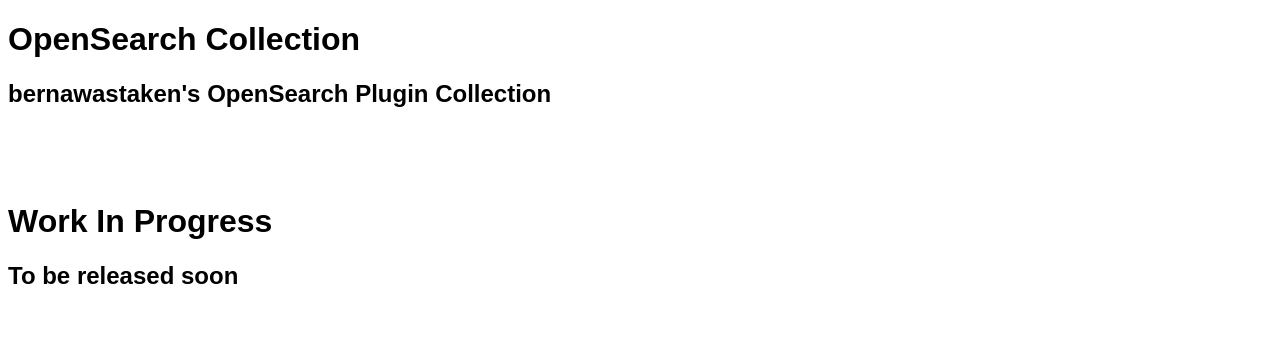
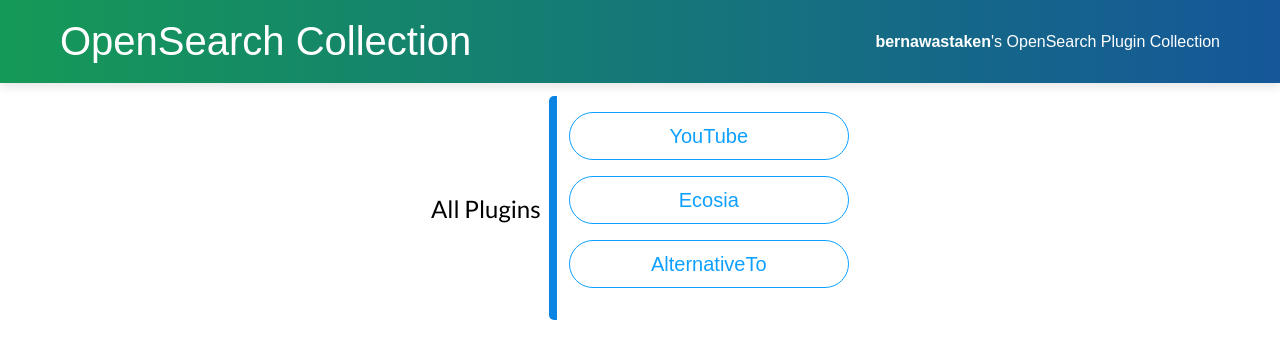
Before and after one commit to bernawastaken/opensearch-collection, a plain HTML site: page index.html in a window 1280 px wide. Drawn offline with Linux system fonts and the light colour scheme.

Commit message:
Website progress

```diff
--- a/assets/css/style.css
+++ b/assets/css/style.css
@@ -1,20 +1,99 @@
+:root{
+    --color1: #77A1D3;
+    --color2: #79CBCA;
+    --color3: #E684AE;
+}
+
 body{
     font-family: Arial, Helvetica, sans-serif;
 }
 
 header {
-    background-color: white;
-    position: relative;
-
+    top: 0;
+    right: 0;
+    left: 0;
+    position: fixed;
+    padding-top: 1.2rem;
+    padding-bottom: 1.2rem;
     width:100%;
-    margin-top: -10px;
     height: min-content;
+    background: linear-gradient(to right, var(--color1), var(--color2), var(--color3));
+    box-shadow: 0 4px 10px rgba(0,0,0,.1);
 }
 
-section{
-    position: unset;
+nav{
+    display: flex;
+    justify-content: space-between;
+    align-items: center;
+    padding-left: 60px;
+    padding-right: 60px;
+    color: white;
+}
+
+nav a, a:visited, a:active{
+    color: white;
+    text-decoration: none;
+    font-weight: bold;
 }
 
 #pagetitle{
+    font-size: 2.5rem;
+    display: inline;
+}
 
+#subtitle{
+    display: flex;
+    text-align: right;
 }
+
+.plugins a{
+    width: 15rem;
+    align-self: center;
+    color: #0ea0ff;
+    text-decoration: none;
+    padding: .5rem 1.2rem ;
+    margin-bottom: 1rem;
+    margin-left: -28px;
+    font-size: 1.25rem;
+    line-height: 1.5;
+    border-radius: 2em;
+    display: inline-block;
+    text-align: center;
+    cursor: pointer;
+    background-color: transparent;
+    border: 1px solid #0ea0ff;
+    transition: olor .15s ease-in-out,background-color .15s ease-in-out,border-color .15s ease-in-out,box-shadow .15s ease-in-out;
+}
+
+.plugins a:hover{
+    color: white;
+    background-color: #0ea0ff;
+    border: 1px solid #0ea0ff;
+    text-decoration: none;
+}
+
+#pluginlist{
+    position: relative;
+    align-items: center;
+    justify-content: center;
+    border-left: #0984e3 solid 8px;
+    border-bottom-left-radius: 5px;
+    border-top-left-radius: 5px;
+}
+
+#pluginlist ul{
+    list-style: none;
+}
+
+#main{
+    display: flex;
+    padding-top: 5.5rem;
+    align-items: center;
+    justify-content: center;
+}
+
+#main #plugintitle{
+    margin-right: 8px;
+    font-family: 'Lato', Arial, Helvetica, sans-serif;
+    font-size: 1.5rem;
+}
--- /dev/null
+++ b/assets/js/app.js
@@ -0,0 +1,55 @@
+/**
+ * Random number generator between given minimum and maximum
+ * Both values are included Ex.: genRandom(0, 10) gives random between 0 and 10
+ * @param {number} min - Minimum value (included)
+ * @param {number} max - Maximum value (included)
+ */
+function genRandom(min, max) {
+    return Math.floor(Math.random() * (max - min) ) + min;
+}
+
+/**
+ * Returns the length of an object
+ * @param {object} obj - Object to read the length of
+ */
+function length(obj) {
+    return Object.keys(obj).length
+}
+
+/**
+ * Changes the colors to the generated values
+ * @param {array} currentColor - Array containing the colors to be used. Can contain either 2 or 3 colors
+ */
+function setColor(currentColor) {
+    let header = document.getElementById('pageheader');
+
+    if (currentColor.length === 2) {
+        header.style.background = 'linear-gradient(to right, ' + currentColor[0] + ', ' + currentColor[1] + ')';
+    }
+    else if (currentColor.length === 3) {
+        header.style.background = 'linear-gradient(to right, ' + currentColor[0] + ', ' + currentColor[1] + ', ' + currentColor[2] + ')';
+    }
+}
+
+/** Object with all the gradients.
+ * Gradients obtained from https://uigradients.com */
+let data = {
+    "gradients": [
+        { "name": "By Design", "colors": ["#009FFF", "#ec2F4B"] },
+        { "name": "Rainbow Blue", "colors": ["#00F260", "#0575E6"] },
+        { "name": "Crystal Clear", "colors": ["#159957", "#155799"] },
+        { "name": "Chitty Chitty Bang Bang", "colors": ["#007991", "#78ffd6"] },
+        { "name": "Mini", "colors": ["#30E8BF", "#FF8235"] },
+        { "name": "Can You Feel The Love Tonight", "colors": ["#4568DC", "#B06AB3"] },
+        { "name": "Ibiza Sunset", "colors": ["#ee0979", "#ff6a00"] },
+        { "name": "Ali", "colors": ["#ff4b1f", "#1fddff"] },
+        { "name": "Hazel", "colors": ["#77a1d3", "#79cbca", "#e684ae"] },
+        { "name": "Metapolis", "colors": ["#659999", "#f4791f"] },
+        { "name": "Wedding Day Blues", "colors": ["#40E0D0", "#FF8C00", "#FF8C00"] },
+        { "name": "Vice City", "colors": ["#3494E6", "#3494E6"] },
+    ]
+}
+
+let gradients = data.gradients;
+let col = gradients[genRandom(0, length(gradients))].colors;
+setColor(col);
--- a/index.html
+++ b/index.html
@@ -1,28 +1,38 @@
 <!DOCTYPE html>
 <html>
+
   <head>
-
-    <link rel="search" type="application/opensearchdescription+xml"
-      title="YouTube" href="https://raw.githubusercontent.com/bernawastaken/opensearch-collection/main/plugins/youtube.xml">
-    <link rel="search" type="application/opensearchdescription+xml"
-      title="Ecosia" href="https://raw.githubusercontent.com/bernawastaken/opensearch-collection/main/plugins/ecosia.xml">
-    <link rel="search" type="application/opensearchdescription+xml"
-      title="AlternativeTo" href="https://raw.githubusercontent.com/bernawastaken/opensearch-collection/main/plugins/alternativeto.xml">
-
     <meta charset="utf-8">
     <title>OpenSearch Collection</title>
-    <style>
-      body{
-        font-family: sans-serif;
-      }
-    </style>
+      <link rel="stylesheet" href="assets/css/style.css">
+      <link rel="preconnect" href="https://fonts.gstatic.com">
+      <link href="https://fonts.googleapis.com/css2?family=Lato&display=swap" rel="stylesheet">
   </head>
+
   <body>
-    <h1>OpenSearch Collection</h1>
-    <h2>bernawastaken's OpenSearch Plugin Collection</h2>
-    <br><br><br>
-
-    <h1>Work In Progress</h1>
-    <h2>To be released soon</h2>
+      <header id="pageheader">
+          <nav>
+            <div id="pagetitle">OpenSearch Collection</div>
+            <div id="subtitle"><a href="https://github.com/bernawastaken">bernawastaken</a>'s OpenSearch Plugin Collection</div>
+          </nav>
+      </header>
+      <div id="main">
+        <div id="plugintitle">All Plugins</div>
+          <br>
+        <div id="pluginlist">
+            <ul class="plugins">
+                <li>
+                    <a role="button" href="plugins/youtube">YouTube</a>
+                </li>
+                <li>
+                    <a role="button" href="plugins/ecosia">Ecosia</a>
+                </li>
+                <li>
+                    <a role="button" href="plugins/alternativeto">AlternativeTo</a>
+                </li>
+            </ul>
+        </div>
+      </div>
+      <script src="assets/js/app.js"></script>
   </body>
 </html>
```
Also changed, not shown: plugins/alternativeto/index.html (+11 -9 lines), plugins/ecosia/index.html (+11 -9 lines), plugins/index.html (deleted, +0 -31 lines), plugins/youtube/index.html (+12 -9 lines), 1 other file.
